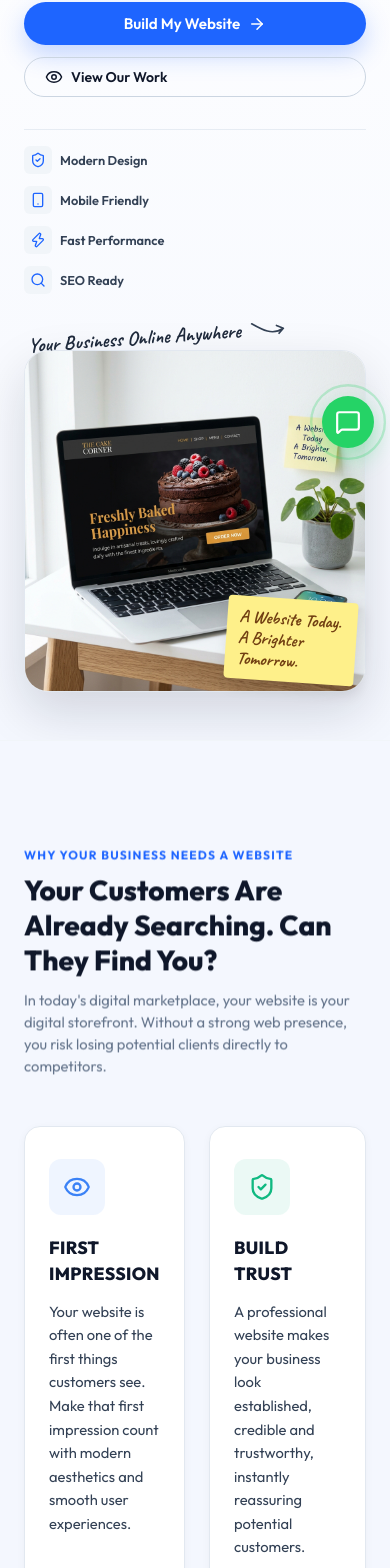
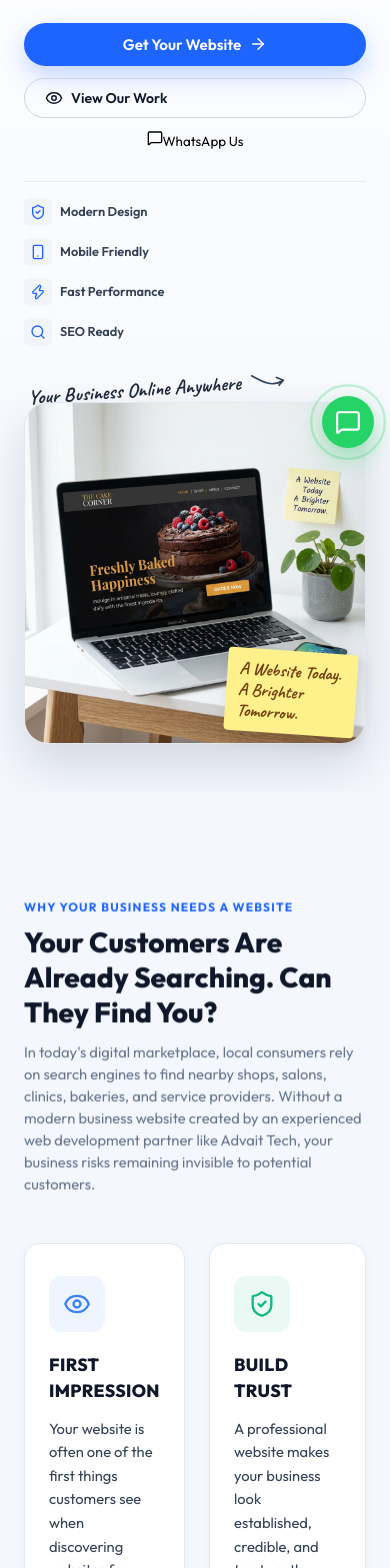
Before and after one commit to chethanrai6/ADVAITTECH, a React (Vite) app: page / in a window 390 px wide. Shown: the part 376-1944 px from the top of the page. Built offline with nearby package versions, Linux system fonts and the light colour scheme.

Commit message:
Update H1 heading, hero messaging, expanded content depth, and add About Advait Tech section

```diff
--- /dev/null
+++ b/src/components/AboutAdvait.jsx
@@ -0,0 +1,105 @@
+import React from 'react';
+import { Palette, Smartphone, Zap, FileText, Heart, MessageSquare, ArrowRight } from 'lucide-react';
+
+export default function AboutAdvait({ onOpenQuote }) {
+  const focusAreas = [
+    {
+      icon: Palette,
+      title: 'Modern Design',
+      description: 'Clean typography, cohesive color palettes, and contemporary visual layouts that establish immediate credibility for your business.'
+    },
+    {
+      icon: Smartphone,
+      title: 'Responsive Development',
+      description: '100% mobile-friendly responsive websites built to render smoothly across smartphones, tablets, laptops, and desktop screens.'
+    },
+    {
+      icon: Zap,
+      title: 'Fast Performance',
+      description: 'Lightweight code structure and optimized web assets for rapid page loading speeds that keep visitors engaged and reduce bounce rates.'
+    },
+    {
+      icon: FileText,
+      title: 'Clear Business Information',
+      description: 'Structured site content that makes your services, business hours, pricing, and location instantly easy for customers to find.'
+    },
+    {
+      icon: Heart,
+      title: 'Customer-Focused Experiences',
+      description: 'Intuitive user navigation and clear layouts designed around customer clarity, building trust and encouraging action.'
+    },
+    {
+      icon: MessageSquare,
+      title: 'Easy Contact & Conversion',
+      description: 'Strategic placement of call-to-action buttons, direct WhatsApp chat options, and quick contact forms so leads reach you effortlessly.'
+    }
+  ];
+
+  return (
+    <section id="about" className="about-advait-section">
+      <div className="container">
+        <div className="section-header text-center reveal-slide-up">
+          <span className="section-tag">WHO WE ARE</span>
+          <h2 className="section-heading">About Advait Tech</h2>
+          <p className="section-subheading" style={{ maxWidth: '820px', margin: '0 auto 16px' }}>
+            Advait Tech helps businesses build a strong digital presence through modern, professional websites. We focus on creating websites that look great, work smoothly on every device, and make it easy for customers to discover and contact your business.
+          </p>
+        </div>
+
+        {/* Detailed Narrative Content Block */}
+        <div className="about-content-box reveal-slide-up" style={{ marginBottom: '48px' }}>
+          <div className="about-text-grid" style={{ display: 'grid', gridTemplateColumns: '1fr 1fr', gap: '32px' }}>
+            <div>
+              <h3 style={{ fontSize: '1.25rem', fontWeight: 700, color: 'var(--text-dark)', marginBottom: '12px' }}>
+                Dedicated to Website Design for Small Businesses
+              </h3>
+              <p style={{ fontSize: '0.94rem', color: 'var(--text-body)', lineHeight: 1.65, marginBottom: '14px' }}>
+                At <strong>Advait Tech</strong>, we understand that for local businesses, a website is often the first impression a customer has of your brand. Our goal is to make business website development simple, accessible, and effective. Whether you run a bakery, clinic, salon, fitness studio, or service company, we provide tailored website development solutions designed around your specific business goals.
+              </p>
+              <p style={{ fontSize: '0.94rem', color: 'var(--text-body)', lineHeight: 1.65 }}>
+                We combine aesthetic modern business websites with practical functionality. Every project is crafted with clean code, search engine readiness, and responsive design standards so your customers enjoy a frictionless browsing experience.
+              </p>
+            </div>
+
+            <div>
+              <h3 style={{ fontSize: '1.25rem', fontWeight: 700, color: 'var(--text-dark)', marginBottom: '12px' }}>
+                Affordable Website Development & Direct Support
+              </h3>
+              <p style={{ fontSize: '0.94rem', color: 'var(--text-body)', lineHeight: 1.65, marginBottom: '14px' }}>
+                We believe affordable website development should never mean compromising on design quality or mobile responsiveness. That is why Advait Tech builds custom, high-speed, mobile-friendly websites that showcase your work and turn casual online visitors into paying clients.
+              </p>
+              <p style={{ fontSize: '0.94rem', color: 'var(--text-body)', lineHeight: 1.65 }}>
+                From initial planning to final deployment, we maintain clear communication and provide reliable post-launch technical assistance so your online presence remains secure, updated, and effective.
+              </p>
+            </div>
+          </div>
+        </div>
+
+        {/* 6 Core Focus Cards */}
+        <div className="about-focus-grid">
+          {focusAreas.map((item, idx) => {
+            const IconComponent = item.icon;
+            const staggerClass = `stagger-${(idx % 3) + 1}`;
+            return (
+              <div key={item.title} className={`about-focus-card reveal-slide-up ${staggerClass}`}>
+                <div className="focus-icon-box">
+                  <IconComponent size={22} />
+                </div>
+                <h3 className="focus-card-title">{item.title}</h3>
+                <p className="focus-card-desc">{item.description}</p>
+              </div>
+            );
+          })}
+        </div>
+
+        {/* Bottom Call to Action */}
+        <div className="about-cta-bar text-center reveal-zoom" style={{ marginTop: '48px' }}>
+          <button onClick={onOpenQuote} className="btn-primary">
+            <span>Get Your Website Today</span>
+            <ArrowRight size={18} />
+          </button>
+        </div>
+      </div>
+    </section>
+  );
+}
--- a/src/components/BusinessNeed.jsx
+++ b/src/components/BusinessNeed.jsx
@@ -6,25 +6,25 @@ export default function BusinessNeed() {
     {
       icon: Eye,
       title: 'FIRST IMPRESSION',
-      description: 'Your website is often one of the first things customers see. Make that first impression count with modern aesthetics and smooth user experiences.',
+      description: 'Your website is often one of the first things customers see when discovering websites for local businesses. Make that first impression count with modern website design, sleek typography, and smooth mobile-friendly user experiences.',
       accentColor: '#3b82f6'
     },
     {
       icon: ShieldCheck,
       title: 'BUILD TRUST',
-      description: 'A professional website makes your business look established, credible and trustworthy, instantly reassuring potential customers.',
+      description: 'A professional website makes your business look established, credible, and trustworthy. Investing in professional websites signals quality to clients comparing you with local competitors.',
       accentColor: '#10b981'
     },
     {
       icon: Clock,
       title: 'AVAILABLE 24/7',
-      description: 'Customers can discover your business, services and contact information even when you are closed — earning leads around the clock.',
+      description: 'Customers can discover your business, services, prices, and contact details even when your physical storefront is closed — generating continuous leads around the clock through responsive websites.',
       accentColor: '#8b5cf6'
     },
     {
       icon: TrendingUp,
       title: 'GROW YOUR BUSINESS',
-      description: 'Turn online visitors into enquiries, calls and paying customers with strategic conversion elements designed into every page.',
+      description: 'Turn casual online visitors into inquiries, phone calls, and paying customers with business website development designed specifically for high conversion rates.',
       accentColor: '#f59e0b'
     }
   ];
@@ -35,10 +35,10 @@ export default function BusinessNeed() {
         <div className="section-header text-center reveal-slide-up">
           <span className="section-tag">WHY YOUR BUSINESS NEEDS A WEBSITE</span>
           <h2 className="section-heading">
-            Your Customers Are Already Searching. <span className="gradient-text">Can They Find You?</span>
+            Your Customers Are Already Searching. <span className="blue-highlight">Can They Find You?</span>
           </h2>
-          <p className="section-subheading">
-            In today's digital marketplace, your website is your digital storefront. Without a strong web presence, you risk losing potential clients directly to competitors.
+          <p className="section-subheading" style={{ maxWidth: '840px', margin: '0 auto' }}>
+            In today's digital marketplace, local consumers rely on search engines to find nearby shops, salons, clinics, bakeries, and service providers. Without a modern business website created by an experienced web development partner like Advait Tech, your business risks remaining invisible to potential customers.
           </p>
         </div>
 
--- a/src/components/Hero.jsx
+++ b/src/components/Hero.jsx
@@ -1,5 +1,5 @@
 import React from 'react';
-import { ArrowRight, Eye, ShieldCheck, Smartphone, Zap, Search } from 'lucide-react';
+import { ArrowRight, Eye, ShieldCheck, Smartphone, Zap, Search, MessageSquare } from 'lucide-react';
 
 export default function Hero({ onOpenQuote }) {
   const handleScrollToPortfolio = () => {
@@ -9,6 +9,11 @@ export default function Hero({ onOpenQuote }) {
     }
   };
 
+  const handleOpenWhatsApp = () => {
+    const text = encodeURIComponent("Hi Advait Tech! I'd like to get a modern website for my business.");
+    window.open(`https://wa.me/918848389933?text=${text}`, '_blank');
+  };
+
   return (
     <section id="home" className="hero-section">
       <div className="container hero-grid">
@@ -16,25 +21,31 @@ export default function Hero({ onOpenQuote }) {
         <div className="hero-content reveal-slide-up">
           <div className="hero-tag">
             <span className="hero-tag-dot"></span>
-            <span>Premium Web Development Agency</span>
+            <span>Advait Tech — Modern Business Web Development</span>
           </div>
 
           <h1 className="hero-title">
-            Your Business Deserves a <span className="blue-highlight">Website That Looks Like a Brand.</span>
+            Modern Websites That Help <span className="blue-highlight">Local Businesses Grow</span>
           </h1>
 
           <p className="hero-description">
-            We design modern, high-performance websites that help businesses build trust, attract customers and grow online.
+            We design fast, modern, mobile-friendly websites that help local businesses build trust, attract customers, and grow online.
           </p>
 
           <div className="hero-ctas">
             <button onClick={onOpenQuote} className="btn-primary">
-              <span>Build My Website</span>
+              <span>Get Your Website</span>
               <ArrowRight size={18} />
             </button>
+
             <button onClick={handleScrollToPortfolio} className="btn-outline-pill">
               <Eye size={18} />
               <span>View Our Work</span>
+            </button>
+
+            <button onClick={handleOpenWhatsApp} className="btn-whatsapp-pill" aria-label="Chat on WhatsApp">
+              <MessageSquare size={16} />
+              <span>WhatsApp Us</span>
             </button>
           </div>
 
@@ -84,7 +95,7 @@ export default function Hero({ onOpenQuote }) {
           <div className="hero-mockup-frame">
             <img
               src="/assets/hero_laptop_mockup.png"
-              alt="Modern website design showcase by Advait Tech"
+              alt="Modern website design showcase for local businesses by Advait Tech"
               className="hero-mockup-img"
             />
           </div>
--- a/src/components/Services.jsx
+++ b/src/components/Services.jsx
@@ -1,48 +1,48 @@
 import React from 'react';
 import { Globe, ShoppingBag, Target, UserCheck, RefreshCw, Wrench, ArrowRight } from 'lucide-react';
 
-export default function Services({ onOpenQuote, onOpenServiceDetail }) {
+export default function Services({ onOpenQuote }) {
   const services = [
     {
       id: 'business-websites',
       title: 'Business Websites',
       icon: Globe,
-      description: 'Professional websites tailored for local businesses, corporate companies, and service providers looking to build online authority.',
+      description: 'Custom business website development tailored for local companies, corporate brands, and service providers looking to build credibility online.',
       tag: 'Most Popular'
     },
     {
       id: 'ecommerce-websites',
       title: 'E-commerce Websites',
       icon: ShoppingBag,
-      description: 'Custom online stores equipped with product catalogs, shopping carts, secure checkout gateways, and automated inventory tools.',
+      description: 'Online stores engineered with fast product catalogs, direct WhatsApp ordering, secure checkout options, and seamless mobile responsiveness.',
       tag: 'High Conversion'
     },
     {
       id: 'landing-pages',
       title: 'Landing Pages',
       icon: Target,
-      description: 'Focused, ultra-fast landing pages engineered specifically to boost ROI on Google Ads, Meta campaigns, and promotional launches.',
+      description: 'High-converting, ultra-fast landing pages crafted specifically to boost conversion rates on Google Ads, Meta campaigns, and product launches.',
       tag: 'Fast Turnaround'
     },
     {
       id: 'portfolio-websites',
       title: 'Portfolio Websites',
       icon: UserCheck,
-      description: 'Sleek, interactive portfolio showcases that highlight your projects, client feedback, skills, and professional accomplishments.',
+      description: 'Sleek portfolio website design showcasing project work, client reviews, certifications, and achievements for individual professionals and agencies.',
       tag: 'Showcase'
     },
     {
       id: 'website-redesign',
       title: 'Website Redesign',
       icon: RefreshCw,
-      description: 'Modernize outdated websites into high-speed, mobile-responsive, visually stunning web experiences that outshine competitors.',
+      description: 'Transform outdated or slow websites into modern business websites featuring modern layouts, high-speed code, and mobile-friendly usability.',
       tag: 'Upgrade'
     },
     {
       id: 'maintenance-support',
       title: 'Maintenance & Support',
       icon: Wrench,
-      description: 'Continuous technical monitoring, regular backups, security audits, and quick content updates so your website runs glitch-free.',
+      description: 'Reliable ongoing support, technical monitoring, security audits, and quick content updates so your website runs smoothly 24/7.',
       tag: 'Reliable'
     }
   ];
@@ -53,8 +53,8 @@ export default function Services({ onOpenQuote, onOpenServiceDetail }) {
         <div className="section-header text-center reveal-slide-up">
           <span className="section-tag">OUR SERVICES</span>
           <h2 className="section-heading">Everything Your Business Needs Online</h2>
-          <p className="section-subheading">
-            From single-page landing pages to full e-commerce ecosystems, we deliver tailored web development solutions that drive measurable business growth.
+          <p className="section-subheading" style={{ maxWidth: '840px', margin: '0 auto' }}>
+            At Advait Tech, we specialize in affordable website development and modern website design for small businesses. From single-page landing pages to full corporate portals, we build responsive websites that help local businesses grow online.
           </p>
         </div>
 
@@ -86,7 +86,7 @@ export default function Services({ onOpenQuote, onOpenServiceDetail }) {
                       onOpenQuote();
                     }}
                   >
-                    <span>Learn More & Quote</span>
+                    <span>Get a Free Quote</span>
                     <ArrowRight size={16} />
                   </button>
                 </div>
```
Also changed, not shown: src/App.jsx (+11 -7 lines), src/index.css (+84 -0 lines).
